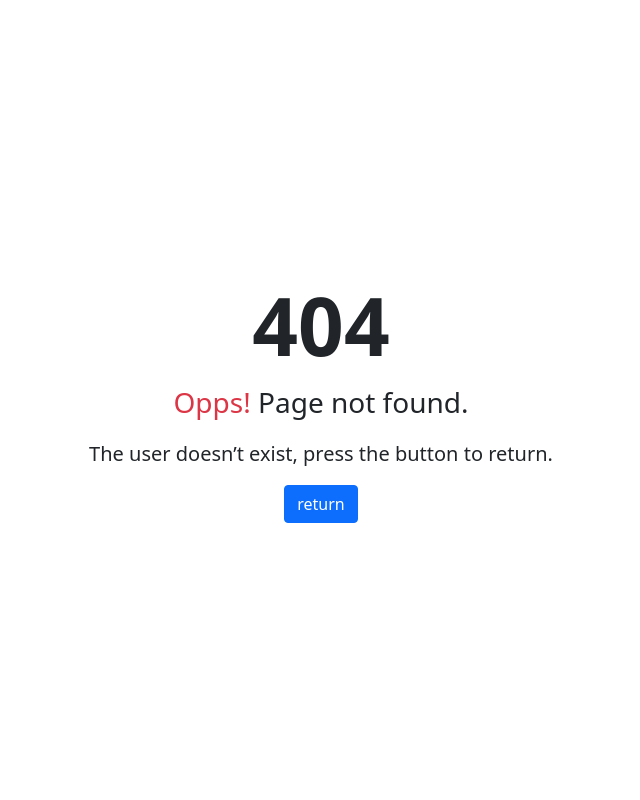
After one commit to MatiasMaravi/UtecBet, a Flask app: template templates/error_404.html in a window 1280 px wide. The commit adds this page. Shown: the whole page, without its empty margins (319-959 px from the left). Run offline with Flask 2, Linux system fonts and the light colour scheme; the template is opened without the code that fills it, so the values that code supplies are empty; some libraries are stand-ins or nearby versions.

Commit message:
control de errores

```diff
--- a/app.py
+++ b/app.py
@@ -1,8 +1,11 @@
 
-from flask import Flask, render_template, redirect, url_for
+from logging import exception
+from django.shortcuts import render
+from flask import Flask, render_template, redirect, url_for, abort
 from flask_migrate import Migrate
 from flask_bootstrap import Bootstrap
 from flask_wtf import FlaskForm
+from sqlalchemy import asc
 from wtforms import StringField, PasswordField, BooleanField
 from wtforms.validators import InputRequired, Length
 from flask_sqlalchemy  import SQLAlchemy
@@ -35,6 +38,7 @@ class User(UserMixin, db.Model):
     cash = db.Column(db.Float, default=5000,nullable=False)
     bets = db.relationship("Bet",backref="bets",lazy=True)
     created_time = db.Column(db.DateTime(timezone=True), server_default=func.now())
+
     def __repr__(self):
         return f'Team: id={self.id}, username={self.username}, password={self.password}'
 
@@ -247,31 +251,39 @@ def login():
     form = LoginForm()
     if form.validate_on_submit():
         user = User.query.filter_by(username=form.username.data).first()
-        if user:
-            if check_password_hash(user.password, form.password.data):
-                login_user(user, remember=form.remember.data)
-                app.logger.info('%s logged in successfully', user.username)
-                return redirect(url_for('dashboard'))
+        try:
+            if user:
+                if check_password_hash(user.password, form.password.data):
+                    login_user(user)
+                    app.logger.info('%s logged in successfully', user.username)
+                    return redirect(url_for('dashboard'))
 
-        else:
-            app.logger.info('%s failed to log in', user.username)
-            return render_template('index.html')
+            else:
+                app.logger.info('%s failed to log in', user.username)
+                return render_template('index.html')
+        except Exception as e:
+            print(e)
+            abort(404)
 
 
     return render_template('login.html', form=form)
 
 @app.route('/signup', methods=['GET', 'POST'])
 def signup():
-    form = RegisterForm()
+    try:
+        form = RegisterForm()
+        if form.validate_on_submit():
+            hashed_password = generate_password_hash(form.password.data, method='sha256')
+            new_user = User(username=form.username.data, password=hashed_password)
+            db.session.add(new_user)
+            db.session.commit()
+            return render_template('user_create.html')
+        return render_template('signup.html', form=form)
+    except Exception as e:
+        print(e)
+        db.session.rollback()
+        abort(409)
 
-    if form.validate_on_submit():
-        hashed_password = generate_password_hash(form.password.data, method='sha256')
-        new_user = User(username=form.username.data, password=hashed_password)
-        db.session.add(new_user)
-        db.session.commit()
-        return render_template('user_create.html')
-
-    return render_template('signup.html', form=form)
 
 
 #pagina principal de utecbet
@@ -287,5 +299,14 @@ def logout():
     logout_user()
     return redirect(url_for('index'))
 
+@app.errorhandler(404)
+def not_found(error):
+    return render_template('error_404.html')
+
+@app.errorhandler(409)
+def not_found(error):
+    return render_template('error_409.html')
+
+
 if __name__ == '__main__':
     app.run(debug=True)
--- /dev/null
+++ b/templates/error_404.html
@@ -0,0 +1,28 @@
+<!DOCTYPE html>
+<html lang="en">
+
+
+    <head>
+        <meta charset="UTF-8" />
+        <meta http-equiv="X-UA-Compatible" content="IE=edge" />
+        <meta name="viewport" content="width=device-width, initial-scale=1.0" />
+        <title>UtecBet 404 Error Page</title>
+        <link href="https://cdn.jsdelivr.net/npm/bootstrap@5.1.3/dist/css/bootstrap.min.css" rel="stylesheet">
+    </head>
+
+
+    <body>
+        <div class="d-flex align-items-center justify-content-center vh-100">
+            <div class="text-center">
+                <h1 class="display-1 fw-bold">404</h1>
+                <p class="fs-3"> <span class="text-danger">Opps!</span> Page not found.</p>
+                <p class="lead">
+                    The user doesn’t exist, press the button to return.
+                  </p>
+                <a href="http://127.0.0.1:5000/login" class="btn btn-primary">return</a>
+            </div>
+        </div>
+    </body>
+
+
+</html>
--- a/templates/login.html
+++ b/templates/login.html
@@ -18,7 +18,7 @@ Login
         {{ form.hidden_tag() }}
         {{ wtf.form_field(form.username) }}
         {{ wtf.form_field(form.password) }}
-        {{ wtf.form_field(form.remember) }}
+
         <button class="btn btn-lg btn-primary btn-block" type="submit">Sign in</button>
       </form>
 
```
Also changed, not shown: templates/error_409.html (added, +25 -0 lines).
